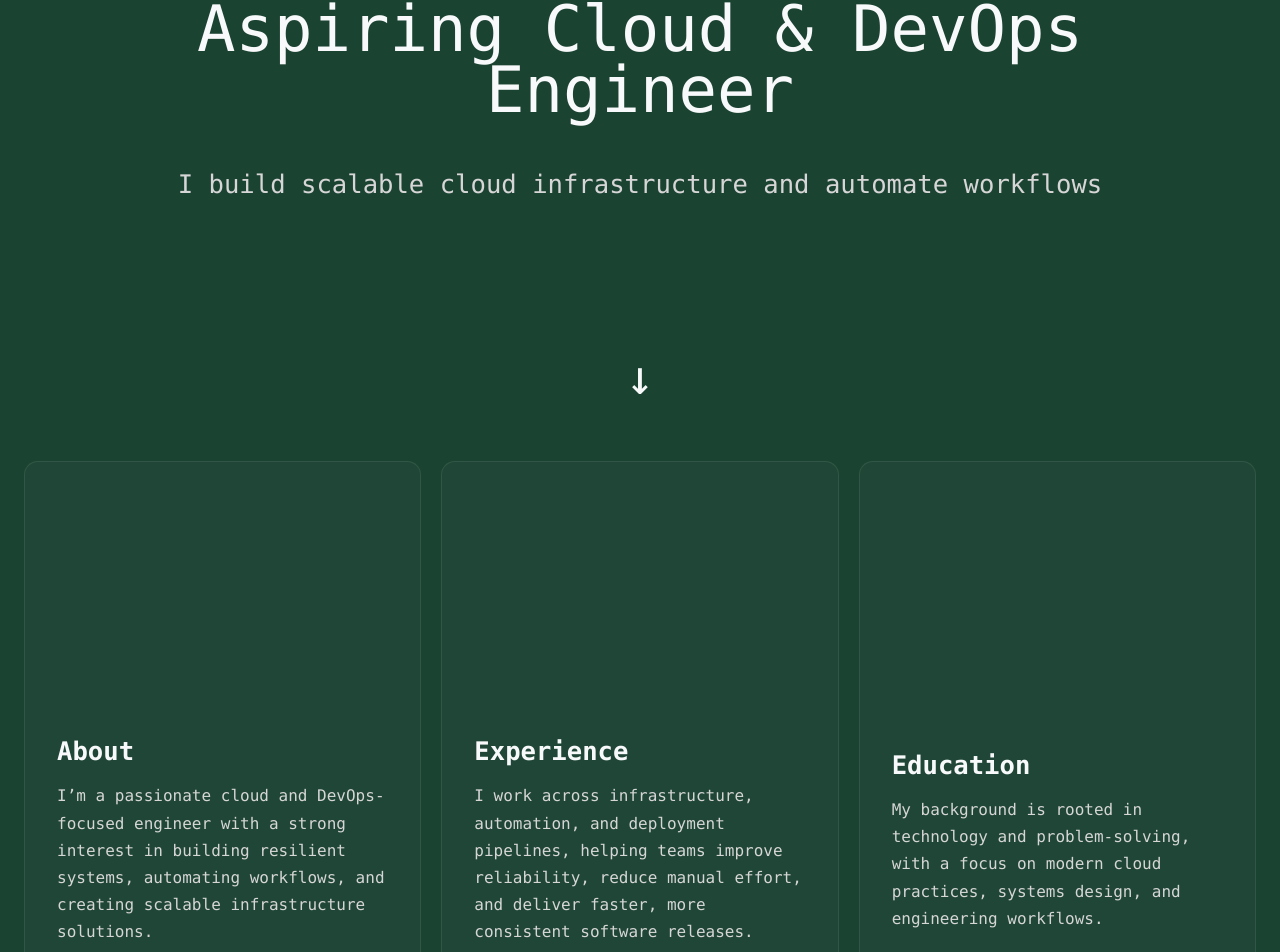
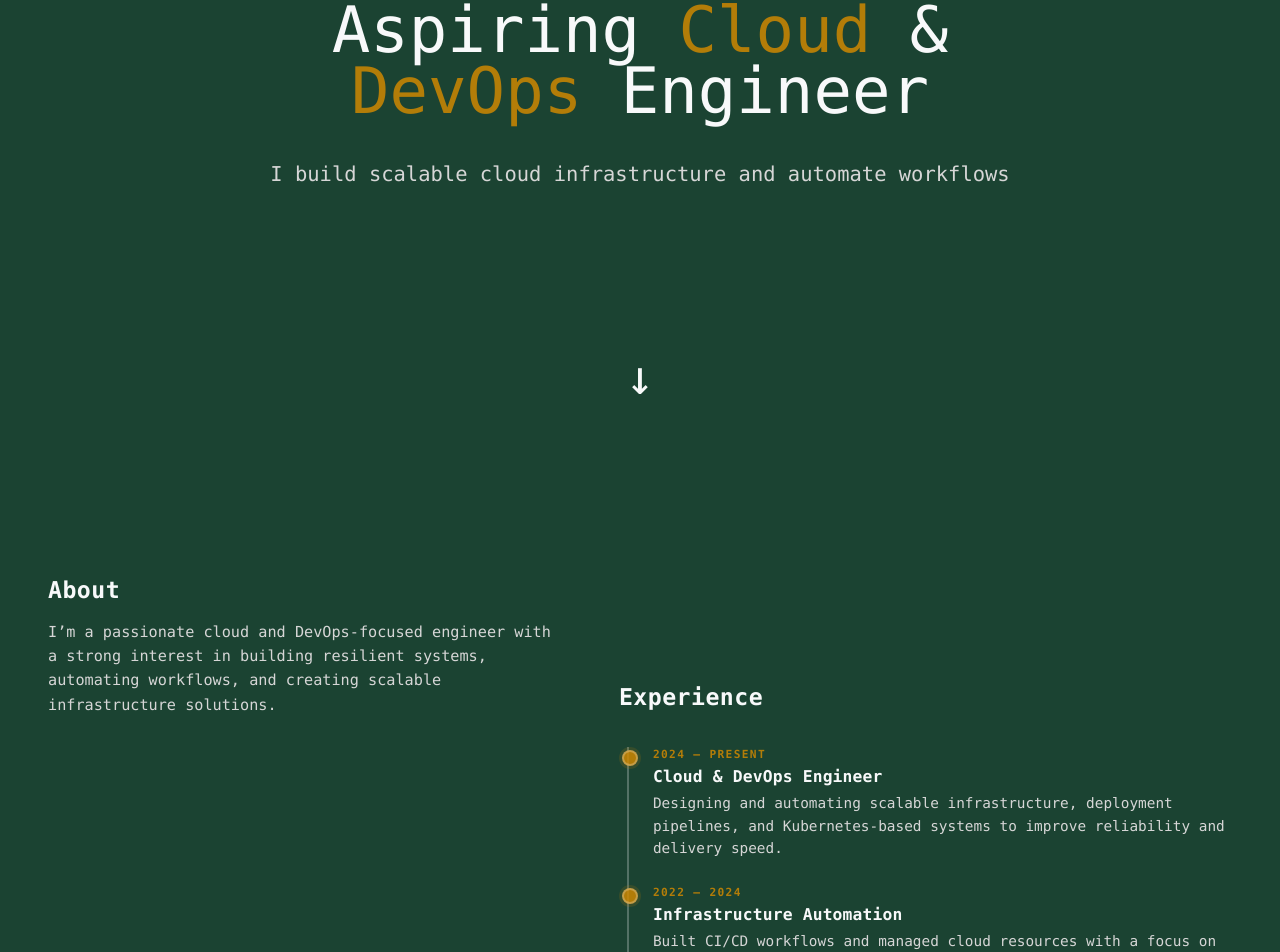
Before and after one commit to Brigghin/personal-aks-platform, a Vue app in the folder app/: page / in a window 1280 px wide. Shown: the part 359-1311 px from the top of the page. Built offline with nearby package versions, Linux system fonts and the light colour scheme.

Commit message:
Updated website

```diff
--- a/app/src/components/About.vue
+++ b/app/src/components/About.vue
@@ -4,6 +4,7 @@
 <template>
   <section class="about" id="about">
     <div class="about-grid">
+      <div class="left-column">
         <article class="info-card">
           <h2>About</h2>
           <p>
@@ -14,20 +15,44 @@
         </article>
 
         <article class="info-card">
-        <h2>Experience</h2>
-        <p>
-          I work across infrastructure, automation, and deployment pipelines,
-          helping teams improve reliability, reduce manual effort, and deliver
-          faster, more consistent software releases.
-        </p>
-      </article>
-
-      <article class="info-card">
           <h2>Education</h2>
           <p>
             My background is rooted in technology and problem-solving, with a focus
             on modern cloud practices, systems design, and engineering workflows.
           </p>
+        </article>
+      </div>
+
+      <article class="info-card experience">
+        <h2>Experience</h2>
+
+        <div class="timeline">
+          <div class="timeline-item">
+            <div class="timeline-dot"></div>
+            <div class="timeline-content">
+              <span class="timeline-date">2024 — Present</span>
+              <h3>Cloud & DevOps Engineer</h3>
+              <p>
+                Designing and automating scalable infrastructure, deployment
+                pipelines, and Kubernetes-based systems to improve reliability
+                and delivery speed.
+              </p>
+            </div>
+          </div>
+
+          <div class="timeline-item">
+            <div class="timeline-dot"></div>
+            <div class="timeline-content">
+              <span class="timeline-date">2022 — 2024</span>
+              <h3>Infrastructure Automation</h3>
+              <p>
+                Built CI/CD workflows and managed cloud resources with a focus on
+                repeatability, observability, and reducing manual operational
+                overhead.
+              </p>
+            </div>
+          </div>
+        </div>
       </article>
     </div>
   </section>
@@ -45,32 +70,122 @@
   width: 100%;
   height: 100%;
   display: grid;
-  grid-template-columns: repeat(3, minmax(0, 1fr));
+  grid-template-columns: 1fr 1.2fr;
   gap: 1.25rem;
+  align-items: center;
+}
+
+.left-column {
+  display: grid;
+  grid-template-rows: 1fr 1fr;
+  gap: 1.25rem;
+  height: 100%;
+  align-items: center;
 }
 
 .info-card {
-  height: 100%;
-  padding: 2.5rem 2rem;
+  background: transparent;
+  border: none;
+  border-radius: 0;
+  padding: 2rem 1.5rem;
   box-sizing: border-box;
-  background: rgba(255, 255, 255, 0.02);
-  border: 1px solid rgba(255, 255, 255, 0.08);
-  border-radius: 14px;
   display: flex;
   flex-direction: column;
   justify-content: center;
 }
 
 .info-card h2 {
-  margin: 0 0 1rem;
-  font-size: 1.6rem;
+  margin: 0 0 0.9rem;
+  font-size: clamp(1.45rem, 1.8vw, 2.2rem);
+  line-height: 1.3;
+  font-weight: 600;
+  letter-spacing: 0.02em;
   color: var(--text);
 }
 
 .info-card p {
   margin: 0;
   color: var(--text-muted);
-  line-height: 1.7;
+  line-height: 1.6;
+  font-size: clamp(0.95rem, 1.1vw, 1.15rem);
+  font-weight: 400;
+}
+
+.experience {
+  justify-content: center;
+  min-height: 100%;
+}
+
+.timeline {
+  position: relative;
+  margin-top: 0.75rem;
+  display: flex;
+  flex-direction: column;
+  gap: 0.95rem;
+  padding-left: 0;
+}
+
+.timeline::before {
+  content: "";
+  position: absolute;
+  left: 8px;
+  top: 0.5rem;
+  bottom: 0.5rem;
+  width: 2px;
+  background: rgba(255, 255, 255, 0.25);
+}
+
+.timeline-item {
+  position: relative;
+  display: grid;
+  grid-template-columns: 18px 1fr;
+  gap: 0.75rem;
+  align-items: flex-start;
+}
+
+.timeline-dot {
+  position: relative;
+  z-index: 1;
+  width: 12px;
+  height: 12px;
+  margin-top: 0.7rem;
+  margin-left: 3px;
+  border-radius: 50%;
+  background: var(--accent);
+  border: 2px solid rgba(255, 255, 255, 0.25);
+  box-shadow: 0 0 0 3px rgba(209, 136, 0, 0.15);
+}
+
+.timeline-content {
+  padding: 0.25rem 0 0.15rem 0.25rem;
+  border-left: none;
+}
+
+.timeline-date {
+  display: inline-block;
+  margin-bottom: 0.35rem;
+  font-size: clamp(0.7rem, 0.8vw, 0.85rem);
+  letter-spacing: 0.12em;
+  text-transform: uppercase;
+  font-weight: 700;
+  color: var(--accent);
+}
+
+.timeline-content h3 {
+  margin: 0 0 0.3rem;
+  font-size: clamp(1.02rem, 1.15vw, 1.35rem);
+  line-height: 1.3;
+  font-weight: 600;
+  letter-spacing: 0.01em;
+  color: var(--text);
+}
+
+.timeline-content p {
+  margin: 0;
+  color: var(--text-muted);
+  line-height: 1.55;
+  font-size: clamp(0.9rem, 1vw, 1.05rem);
+  font-weight: 400;
 }
 
 @media (max-width: 700px) {
@@ -84,9 +199,8 @@
     height: auto;
   }
 
-  .info-card {
-    height: auto;
-    padding: 2.5rem 1.5rem;
+  .left-column {
+    grid-template-rows: auto auto;
   }
 }
 </style>
--- a/app/src/components/Home.vue
+++ b/app/src/components/Home.vue
@@ -4,10 +4,11 @@
 <template>
   <section class="home" id="home">
     <div class="container">
-      <p class="intro">Hi, I'm Brian,</p>
+      <p class="intro"><span class="intro-highlight">Hi, I'm Brian</span>,</p>
 
       <h1>
-        Aspiring Cloud & DevOps Engineer
+        Aspiring <span class="highlight-word">Cloud</span> &amp;
+        <span class="highlight-word">DevOps</span> Engineer
       </h1>
 
       <p class="subtitle">
@@ -33,33 +34,60 @@
 
 .container {
   position: relative;
-  width: min(100%, 1200px);
+  width: min(100%, 900px);
   min-height: calc(100vh - 72px);
   display: flex;
   flex-direction: column;
   align-items: center;
   justify-content: center;
   text-align: center;
-  padding: 0;
+  padding: 0 1rem;
   box-sizing: border-box;
+}
+
+.hero-accent {
+  width: 4.5rem;
+  height: 0.25rem;
+  margin-bottom: 1.4rem;
+  display: flex;
+  align-items: center;
+  justify-content: center;
+  background: rgba(209, 136, 0, 0.2);
+  border-radius: 999px;
+}
+
+.hero-accent span {
+  display: block;
+  width: 1.8rem;
+  height: 0.25rem;
+  background: var(--accent);
+  border-radius: 999px;
 }
 
 .intro {
   color: var(--text-muted);
-  font-size: 1.5rem;
-  margin: 0 0 3rem;
+  font-size: clamp(1.3rem, 1.4vw, 2rem);
+  margin: 0 0 2.5rem;
+}
+
+.intro-highlight {
+  color: var(--text);
 }
 
 h1 {
-  font-size: clamp(4rem, 1vw, 8rem);
+  font-size: clamp(3.8rem, 5vw, 8rem);
   line-height: 0.95;
   font-weight: 400;
   color: var(--text);
-  margin: 0 0 3rem;
+  margin: 0 0 2.5rem;
+}
+
+.highlight-word {
+  color: var(--accent);
 }
 
 .subtitle {
-  font-size: 1.6rem;
+  font-size: clamp(1.2rem, 1.6vw, 2.1rem);
   color: var(--text-muted);
   margin: 0 0 2rem;
 }
```
Lines whose indentation alone changed are shown as unchanged.
